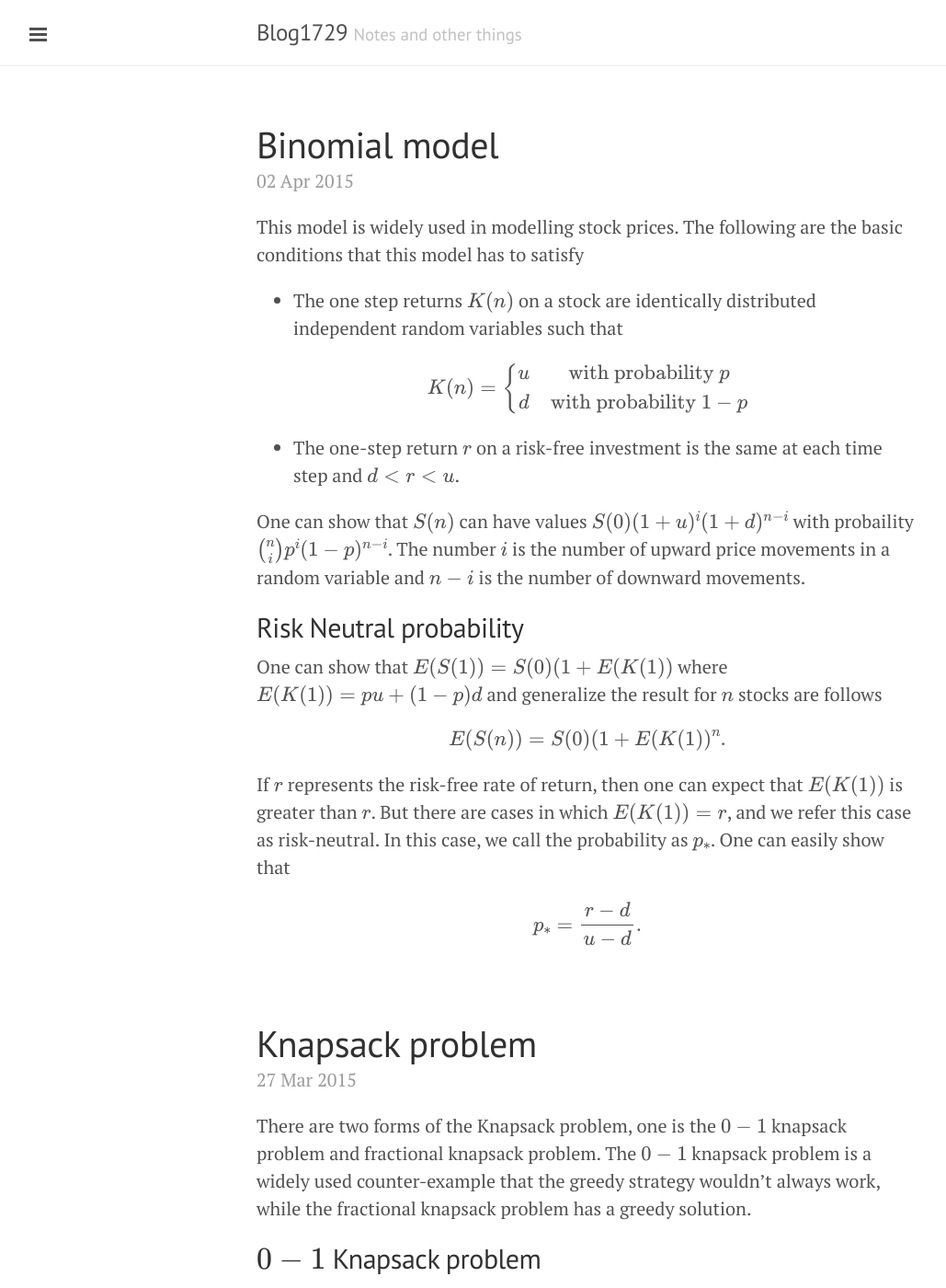
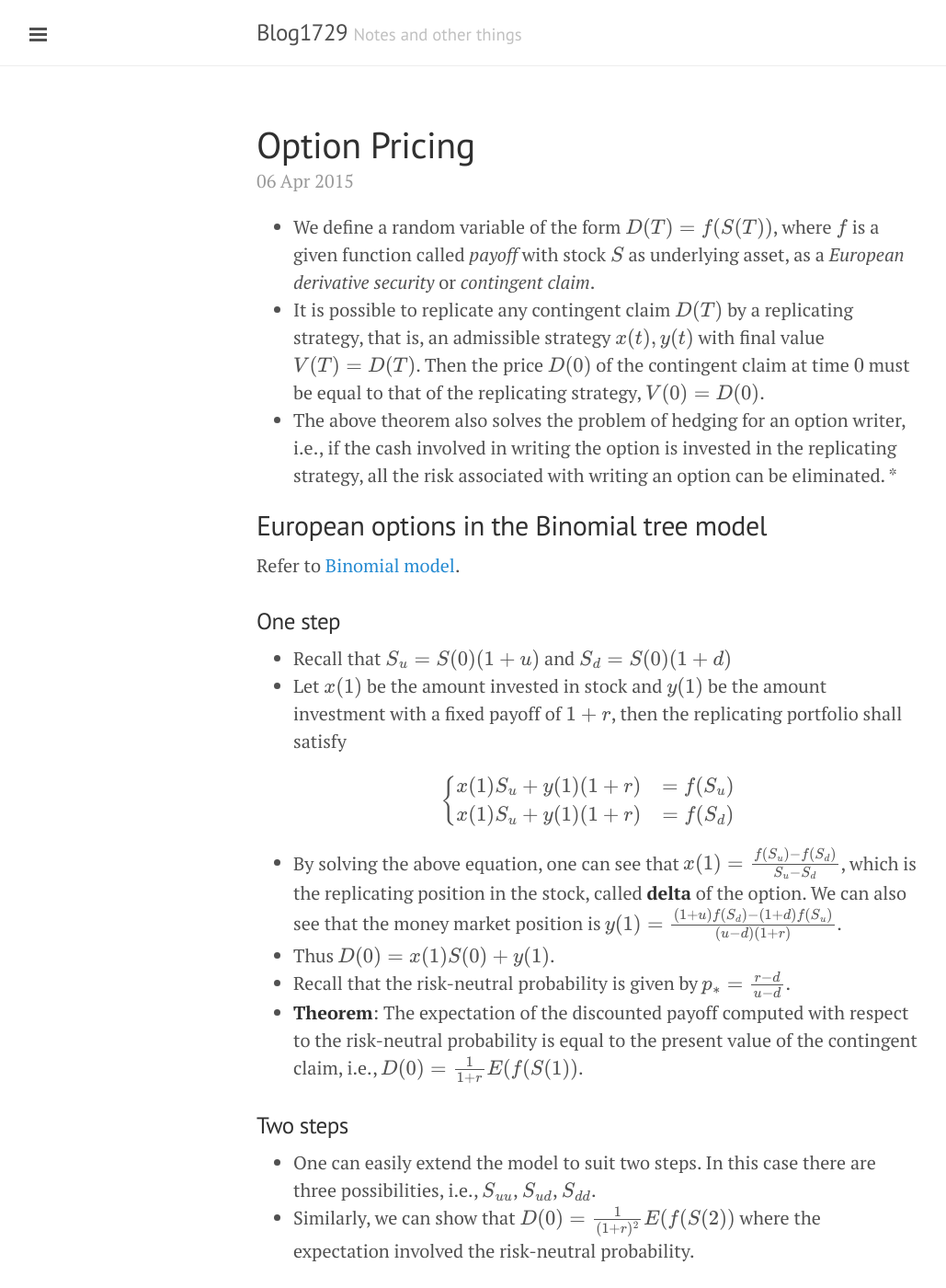
Before and after one commit to blog1729/blog1729.github.io.OLD, a Jekyll site: the page built from index.html, in a window 1280 px wide and 1400 px high. Shown: the whole window at 92% size, without its empty margins (1-1030 px from the left). Built offline with Jekyll 4.4.1, drawn with Linux system fonts in a browser that asks for light colours; formulas are drawn with MathJax 3; the list of posts is cut into pages by our own code; some of the changed text lies outside the part shown.

Commit message:
New post

```diff
--- /dev/null
+++ b/_posts/2015-04-06-option-pricing.md
@@ -0,0 +1,62 @@
+---
+layout: post
+title: Option Pricing
+comments: True
+---
+
+* We define a random variable of the form $D(T) = f(S(T))$, where $f$ is a given function called *payoff* with stock $S$ as underlying asset, as a *European derivative security* or *contingent claim*.
+* It is possible to replicate any contingent claim $D(T)$ by a replicating strategy, that is, an admissible strategy $x(t), y(t)$ with final value $V(T) = D(T)$. Then the price $D(0)$ of the contingent claim at time $0$ must be equal to that of the replicating strategy, $V(0) = D(0)$.
+* The above theorem also solves the problem of hedging for an option writer, i.e., if the cash involved in writing the option is invested in the replicating strategy, all the risk associated with writing an option can be eliminated.
+*
+
+## European options in the Binomial tree model
+
+Refer to [Binomial model]({% post_url 2015-04-02-binomial-model %}).
+
+### One step
+
+* Recall that $S_u = S(0)(1+u)$ and $S_d = S(0)(1+d)$
+* Let $x(1)$ be the amount invested in stock and $y(1)$ be the amount investment with a fixed payoff of $1+r$, then the replicating portfolio shall satisfy
+<div>
+$$ \left \{ \begin{array}{cc} x(1)S_u + y(1)(1+r) & = f(S_u) \\
+x(1)S_u + y(1)(1+r) & = f(S_d) \\ \end{array}
+\right.$$
+</div>
+
+* By solving the above equation, one can see that $x(1) = \frac{f(S_u) - f(S_d)}{S_u - S_d}$, which is the replicating position in the stock, called **delta** of the option. We can also see that the money market position is $y(1) = \frac{(1+u)f(S_d) - (1+d)f(S_u)}{(u-d)(1+r)}$.
+* Thus $D(0) = x(1)S(0) + y(1)$.
+* Recall that the risk-neutral probability is given by $p_{*} = \frac{r-d}{u-d}$.
+* **Theorem**: The expectation of the discounted payoff computed with respect to the risk-neutral probability is equal to the present value of the contingent claim, i.e., $D(0) = \frac{1}{1+r}E(f(S(1))$.
+
+### Two steps
+
+* One can easily extend the model to suit two steps. In this case there are three possibilities, i.e., $S_{uu}$, $S_{ud}$, $S_{dd}$.
+* Similarly, we can show that $D(0) = \frac{1}{(1+r)^2} E(f(S(2))$ where the expectation involved the risk-neutral probability.
+
+### General $N$-step model
+
+The formula for $D(0)$ in an $n$ step model is
+
+$$ D(0) = \sum\limits_{k=0}^{N} \binom{N}{k} p^k_{*}(1-p_{*})^{N-k} f(S(0)(1+u)^{k}(1+d)^{N-k})$$
+
+* **Theorem** The value of a European derivative security with payoff $f(S(N))$ in the $N$-step binomial model is the expectation of the discounted payoff under the risk-neutral probability: $D(0) = E((1+r)^{-N}f(S(N))$.
+
+## Cox-Ross-Rubinstein Formula
+
+Let the payoff of a call option with strike price $X$ satisfies $f(x) = 0$ for $x \le X$ which reduces the number of terms in the summation formula given in the previous section. Let $m$ be the smallest non-negative integer such that $S(0)(1+u)^m(1+d)^{N-m}>X$. Hence $$C_E(0) = (1+r)^{-N}\sum\limits_{k=m}^{N}\binom{N}{k}p^K_{*}(1-p_{*})^{N-k}\left(S(0)(1+u)^{k}(1+d)^{N-k} - X \right).$$
+
+Further, the expressions of $x(1)$ and $y(1)$ are as follows
+
+$$ \begin{align}
+x(1) &= \sum\limits_{k=m}^{N}\binom{N}{k}\left(p_{*}\frac{1+u}{1+r}\right)^k \left((1-p_{*})\frac{1+d}{1+r}\right)^{N-k}\\
+y(1) &= -X (1+r)^{-N} \sum\limits_{k=m}^{N}\binom{N}{k} p_*^{k}(1-p_*)^{N-k}
+\end{align}$$
+
+If we define $q = p_{*}\frac{1+u}{1+r}$, we can simplify the expression of $x(1)$.
+
+* Let $\Phi(m,N,p)$ denote the cumulative binomial distribution with $N$ trials and probability $p$ of success in each trial, $\Phi(m,N,p) = \sum_{k=0}^{m}\binom{N}{k} p^k(1-p)^{N-k}$.
+* **Theorem** the price of European call and put option with strike price $X$ to be exercised after $N$ time steps is given by
+
+$$ \begin{align}
+C_E(0) &= S(0)[1-\Phi(m-1, N, q)] - (1+r)^{-N}X[1-\Phi(m-1, N, p_{*})] \\
+P_E(0) &= -S(0)\Phi(m-1, N, q) + (1+r)^{-N} X \Phi(m-1, N, p_{*}) \\ \end{align}$$
```
Also changed, not shown: _posts/2015-03-12-forward-futures-contract.md (+11 -10 lines).
